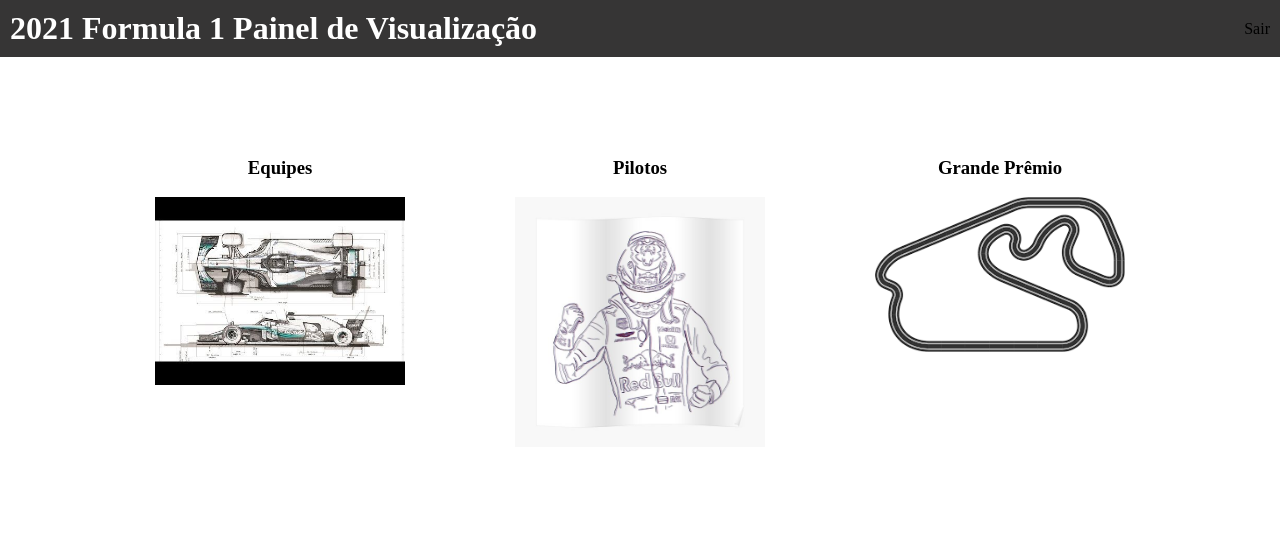
After one commit to icsalgado/informaticaWEB2INFO, a PHP site: page /restrict/view.php in a window 1280 px wide. The commit adds this page. Shown: the top 550 px of the page. Run offline with PHP 8.4, Linux system fonts and the light colour scheme.

Commit message:
Painel de visualização e controle

```diff
--- /dev/null
+++ b/Projeto2info/restrict/style.css
@@ -0,0 +1,36 @@
+*{
+    /*Configurações de estilo genéricas - reset de margens*/
+    margin: 0;
+    padding: 0;
+    font-family: 'Open Sans' sans-serif;
+}
+
+.login-page{
+    /**/
+    background-color: rgb(54, 53, 53);
+    color: white;
+}
+
+.menu-login{
+    /**/
+    display: flex;
+    align-items: center;
+    justify-content: space-between;
+    padding: 10px;
+}
+
+.viewmain{
+    display: flex;
+    justify-content: space-around;
+    padding: 100px;
+}
+
+.card{
+    text-align: center;
+    width: 300px;
+}
+
+a{
+    text-decoration: none;
+    color: black;
+}
--- /dev/null
+++ b/Projeto2info/restrict/view.php
@@ -0,0 +1,50 @@
+<!DOCTYPE html>
+<html lang="pt-br">
+    <head>
+        <meta charset="UTF-8">
+        <meta http-equiv="X-UA-Compatible" content="IE=edge">
+        <meta name="viewport" content="width=device-width, initial-scale=1.0">
+
+        <!-- CSS -->
+        <link rel="stylesheet" href="style.css">
+
+        <title>Painel de Controle</title>
+    </head>
+
+    <body >
+
+        <!-- Cabeçalho da página -->
+        <header class="login-page">
+            <div class="menu-login">
+                <div>
+                    <h1>2021 Formula 1 Painel de Visualização</h1>
+                </div>
+                <div>
+                    <a href="../index.php">Sair</a>
+                </div>
+            </div>
+        </header>
+
+        <section class="viewmain">
+            <div class="card">
+                <a href="">
+                    <h3>Equipes</h3><br>
+                    <img src="../assets/img/equipes.jpg" width="250px">
+                </a>
+            </div>
+            <div class="card">
+                <a href="">
+                    <h3>Pilotos</h3><br>
+                    <img src="../assets/img/driver.jpg" width="250px">
+                </a>
+            </div>
+            <div class="card">
+                <a href="">
+                    <h3>Grande Prêmio</h3><br>
+                    <img src="../assets/img/circuit.jpg" width="250px">
+                </a>
+            </div>
+        </section>
+
+    </body>
+</html>
```
Also changed, not shown: Projeto2info/restrict/manage.php (added, +50 -0 lines), Projeto2info/assets/img/circuit.jpg (added), Projeto2info/assets/img/driver.jpg (added), Projeto2info/assets/img/equipes.jpg (added), Projeto2info/index.php (line endings or trailing spaces).
